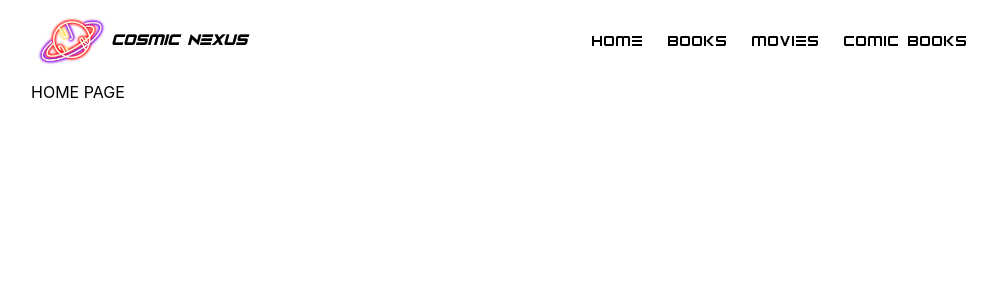
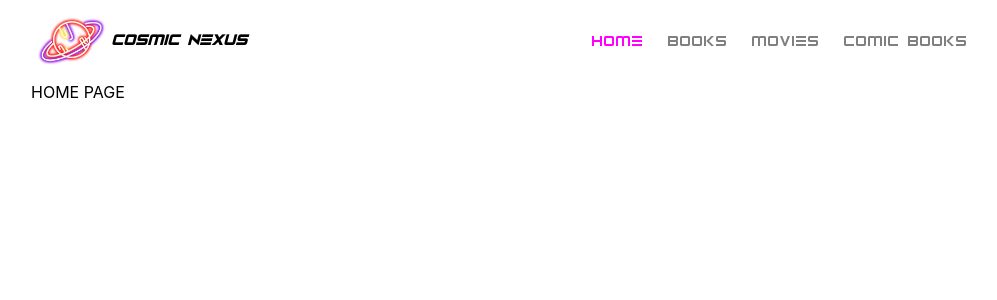
Before and after one commit to danilo-cupido/cosmic-nexus, a React (Create React App) app: page / in a window 1280 px wide. Shown: the top 300 px of the page, without its empty margins (129-1126 px from the left). Built offline with nearby package versions, Linux system fonts and the light colour scheme.

Commit message:
active tab in navbar

```diff
--- a/src/components/Navbar.tsx
+++ b/src/components/Navbar.tsx
@@ -1,4 +1,4 @@
-import { Link } from 'react-router-dom';
+import { NavLink } from 'react-router-dom';
 import logo from '../assets/logo.png';
 
 const Navbar = () => {
@@ -18,9 +18,15 @@ const Navbar = () => {
 				{categories.map((category, index) => {
 					return (
 						<li className='mr-6' key={`navItem-${index}`}>
-							<Link to={category.url} className="font-['RobotReaversItalic']">
+							<NavLink
+								to={category.url}
+								style={({ isActive }) => {
+									return { color: isActive ? 'magenta' : 'grey' };
+								}}
+								className="font-['RobotReaversItalic']"
+							>
 								{category.name}
-							</Link>
+							</NavLink>
 						</li>
 					);
 				})}
```
